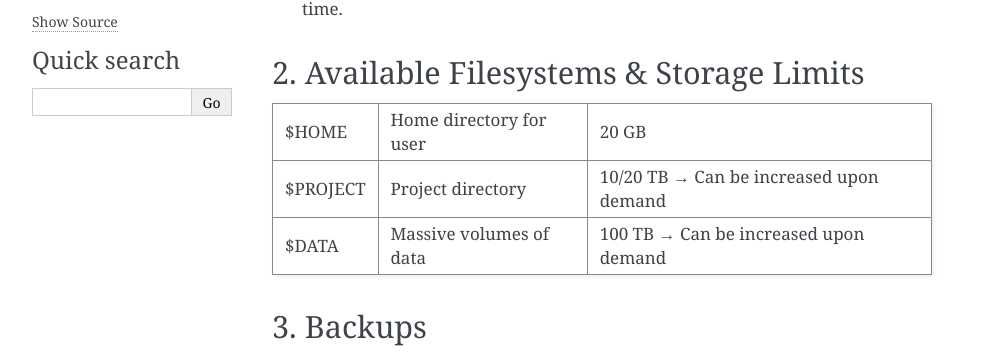
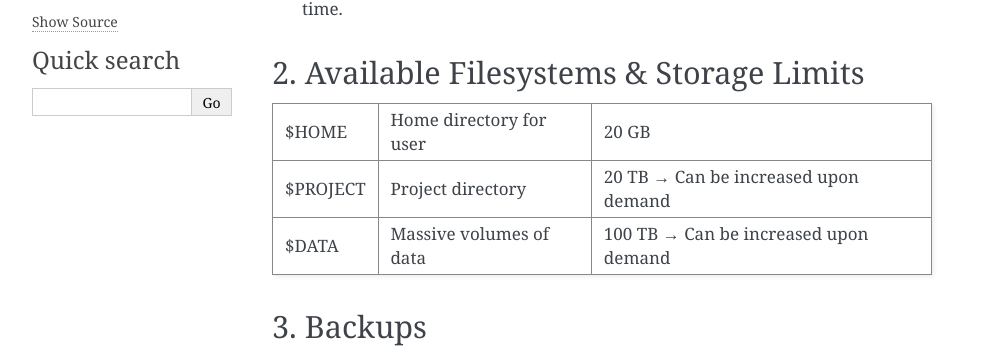
Before and after one commit to mavillez/Oblivion, a Sphinx documentation site: the page built from docs/source/information.rst, in a window 1280 px wide. Shown: the part 370-733 px from the top of the page, without its empty margins (148-1140 px from the left). Built offline with Sphinx 7.4.7, drawn with Linux system fonts in a browser that asks for light colours.

Commit message:
Update storage capacity from 10/20 TB to 20 TB

```diff
--- a/docs/source/information.rst
+++ b/docs/source/information.rst
@@ -21,7 +21,7 @@ User Information, Partition Quotas & Accounting
     - 20 GB
   * - $PROJECT
     - Project directory
-    - 10/20 TB → Can be increased upon demand
+    - 20 TB → Can be increased upon demand
   * - $DATA
     - Massive volumes of data
     - 100 TB → Can be increased upon demand
```
